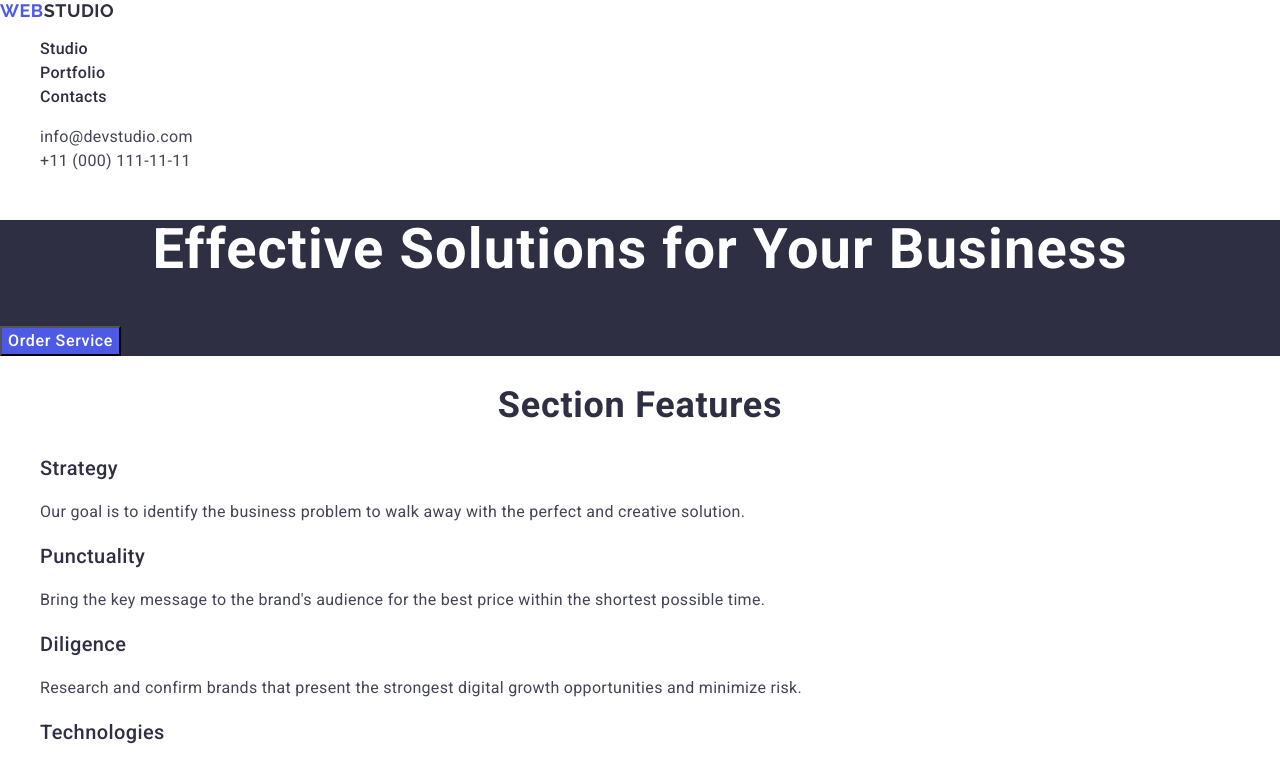
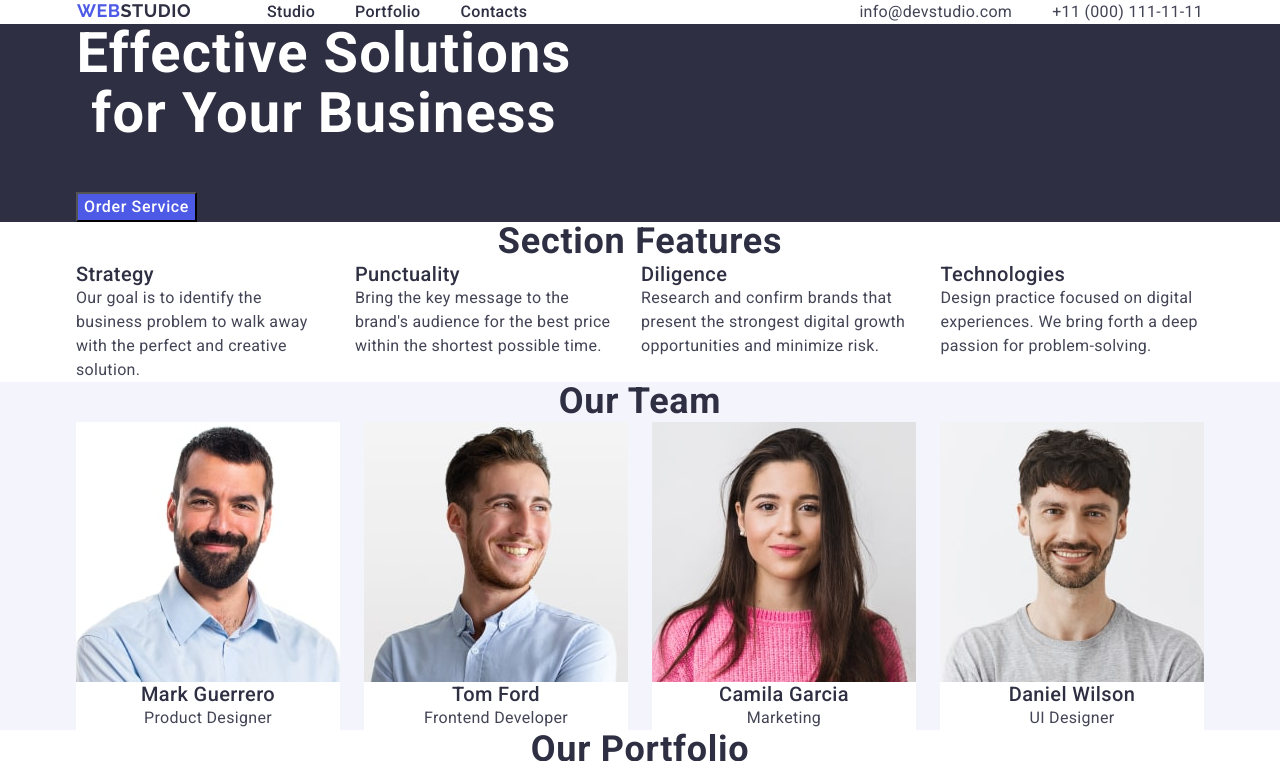
Before and after one commit to Chkana-Yaroslav/goit-markup-hw-03, a plain HTML site: page index.html in a window 1280 px wide. Shown: the top 761 px of the page. Drawn offline with nearby package versions, Linux system fonts and the light colour scheme.

Commit message:
first maket

```diff
--- a/css/styles.css
+++ b/css/styles.css
@@ -4,8 +4,61 @@ body {
     background-color: #FFFFFF;
 }
 
+h1,
+h2,
+h3,
+h4,
+h5,
+h6,
+p {
+    margin-top: 0;
+    margin-bottom: 0;
+}
+
+ul,
+ol {
+    margin-top: 0;
+    margin-bottom: 0;
+    padding-left: 0;
+}
+
+img {
+    display: block;
+}
+
+
+
 ul {
     list-style-type: none;
+}
+
+.container {
+    max-width: 1158px;
+    padding-left: 15px;
+    padding-right: 15px;
+    margin: 0 auto;
+    }
+
+.header {
+    display: flex;
+    justify-content: space-between;
+    align-items: center;
+    padding: 25,5px;
+}
+
+.navigation {
+    display: flex;
+        gap: 40px;
+}
+
+.header-logo-navigation {
+    display: flex;
+    gap: 76px;
+}
+
+.header .container {
+    display: flex;
+        gap: 332px;
 }
 
 .main-section {
@@ -19,6 +72,8 @@ ul {
         line-height: 1.07;
         letter-spacing: 0.02em;
         text-align: center;
+        width: 496px;
+        padding-bottom: 48px;
 }
 
 a {
@@ -50,6 +105,8 @@ a {
 
 .address-list {
     font-style: normal;
+    display: flex;
+        gap: 332px;
 }
 
 .address {
@@ -110,6 +167,11 @@ a {
     letter-spacing: 0.02em;
 }
 
+.features-list {
+    display: flex;
+        gap: 24px;
+}
+
 .team h3 {
     text-align: center;
     }
@@ -125,9 +187,21 @@ background-color: #F4F4FD;
     background-color: #FFFFFF;
 }
 
+.team-list {
+display: flex;
+    gap: 24px;
+}
+
+}
 
 .portfolio {
     background-color: #F4F4FD;
+}
+
+.portfolio-list {
+    display: flex;
+    flex-wrap: wrap;
+        gap: 24px;
 }
 
 footer .logo {
--- a/index.html
+++ b/index.html
@@ -4,7 +4,7 @@
     <meta charset="UTF-8">
     <meta name="viewport" content="width=device-width, initial-scale=1.0">
     <title>Document</title>
-    <link rel="stylesheet" href="node_modules/modern-normalize/modern-normalize.css">
+    <link rel="stylesheet" href="https://cdn.jsdelivr.net/npm/modern-normalize@2.0.0/modern-normalize.min.css">
     <link rel="preconnect" href="https://fonts.googleapis.com">
     <link rel="preconnect" href="https://fonts.gstatic.com" crossorigin>
     <link href="https://fonts.googleapis.com/css2?family=Raleway:wght@700&family=Roboto:wght@400;500;700&display=swap"
@@ -12,12 +12,16 @@
     <link rel="stylesheet" href="./css/styles.css" />
 </head>
 <body>
-<header>
+
+</div>
+
+<header class="header">
     <!--Navigation-->
-    <nav>
+<div class="container">
+    <nav class="header-logo-navigation">
         <!--Logo-->
         <a class="logo" href="./index.html">Web<span class="span-studio">Studio</span></a>
-        <ul>
+        <ul class="navigation">
             <li><a class="link" href="./index.html">Studio</a></li>
             <li><a class="link" href="">Portfolio</a></li>
             <li><a class="link" href="">Contacts</a></li>
@@ -26,25 +30,28 @@
 
     <!--Contacts-->
     <address class="address-list">
-        <ul>
+        <ul class="navigation">
             <li><a class="address" href="mailto:info@devstudio.com">info@devstudio.com</a></li>
             <li><a class="address" href="tel:+110001111111">+11 (000) 111-11-11</a></li>
         </ul>
     </address>
-
+</div>
 </header>
 
 <main>
     <!--Invitation-->
     <section class="main-section">
+        <div class="container">
             <h1 class="main-title">Effective Solutions for Your Business</h1>
             <button class="button" type="button">Order Service</button>
+        </div>
     </section>
 
     <!--Features-->
     <section>
+        <div class="container">
         <h2 class="title-two">Section Features</h2>
-        <ul>
+        <ul class="features-list">
             <li>
                 <h3 class="title-three">Strategy</h3>
                 <p class="maintext">Our goal is to identify the business problem to walk away with the perfect and creative solution.</p>
@@ -62,12 +69,14 @@
                 <p class="maintext">Design practice focused on digital experiences. We bring forth a deep passion for problem-solving.</p>
             </li>
         </ul>
+        </div>
     </section>
 
     <!--Our Team-->
     <section class="team">
+    <div class="container">
         <h2 class="title-two">Our Team</h2>
-<ul>
+        <ul class="team-list">
             <li class="item">
                 <img src="./images/img_1.jpg" alt="foto Mark Guerrero" width="264" height="260" />
                 <h3 class="title-three">Mark Guerrero</h3>
@@ -89,13 +98,14 @@
                 <p class="maintext">UI Designer</p>
             </li>
         </ul>
-
+    </div>
     </section>
 
     <!--Portfolio-->
     <section class="portfolio">
+    <div class="container">
         <h2 class="title-two">Our Portfolio</h2>
-    <ul>
+        <ul class="portfolio-list">
             <li>
                 <img src="./images/img_banking.jpg" alt="foto banking app" width="360" height="300">
                 <h3 class="title-three">Banking App</h3>
@@ -127,18 +137,21 @@
                 <p class="maintext">Marketing</p>
             </li>
         </ul>
+    </div>
     </section>
 
 </main>
 
 <!--Footer-->
 <footer class="footer">
+    <div class="container">
         <a class="logo" href="./index.html">Web<span class="span-studio">Studio</span></a>
         <p class="maintext">
             Increase the flow of customers and
             sales for your business with
             digital marketing & growth solutions.
         </p>
+    </div>
 </footer>
 </body>
 </html>
```
Lines whose indentation alone changed are shown as unchanged.
